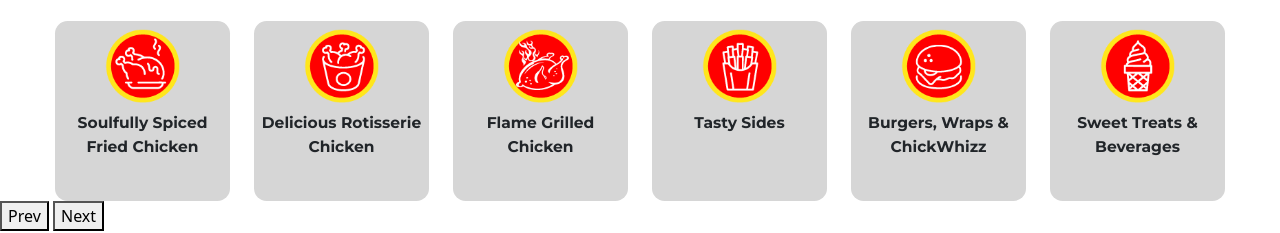
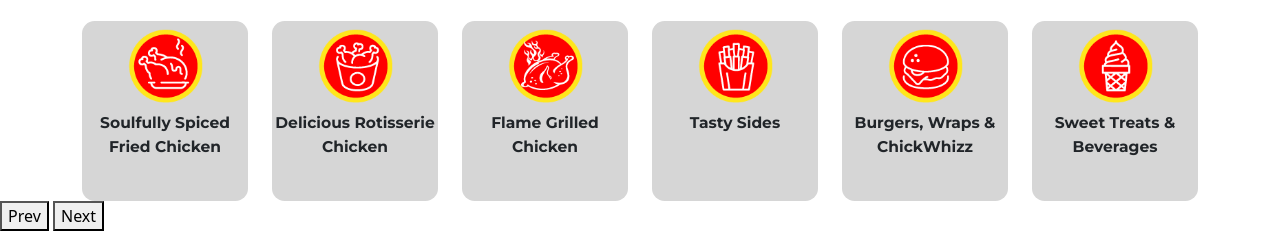
Before and after one commit to parent-tobias/restaurant, a website: page index.html in a window 1280 px wide. Shown: the part 603-836 px from the top of the page. Drawn offline with nearby package versions, Linux system fonts and the light colour scheme.

Commit message:
Update main.css

```diff
--- a/css/main.css
+++ b/css/main.css
@@ -140,7 +140,7 @@ order-button svg text {
 
 .grid {
   display: grid;
-  grid-template-columns: repeat(6, 175px);
+  grid-template-columns: repeat(6, minmax(75px, 1fr));
   grid-template-rows: 180px;
   grid-column-gap: 1.5rem;
   justify-content: center;
```
